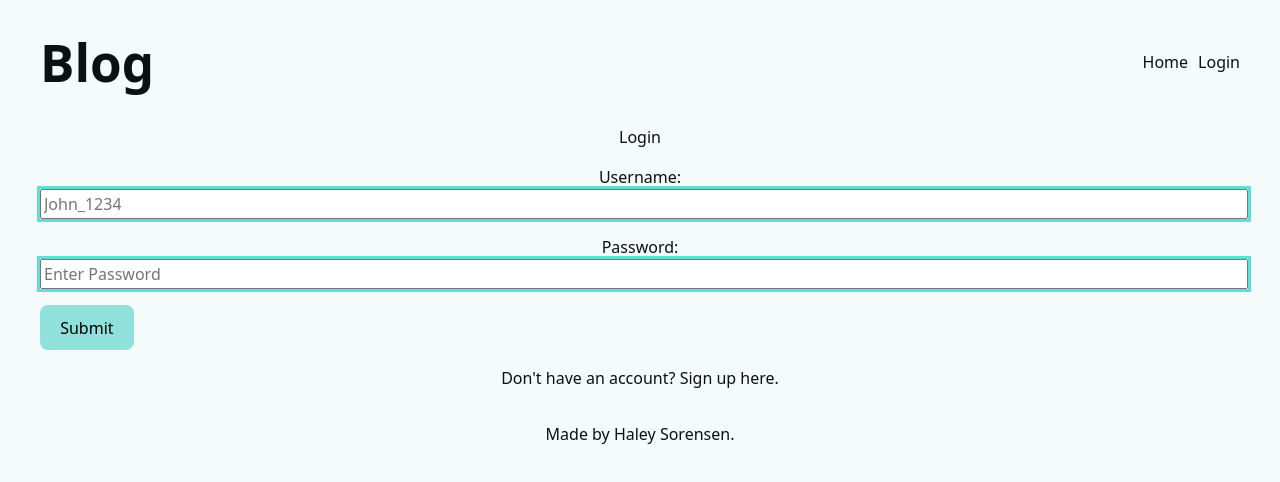
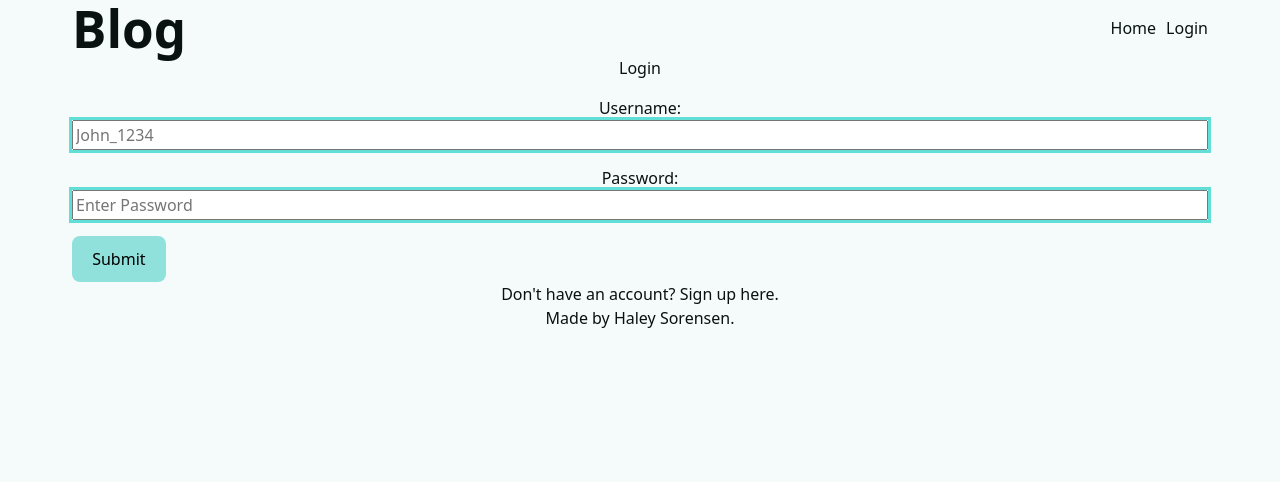
Before and after one commit to Hsoren31/blog-api, a React app in the folder blog/: page /login in a window 1280 px wide. Shown: the top 482 px of the page. Built offline with nearby package versions, Linux system fonts and the light colour scheme; no server answers; the HTML template or start-up script is replaced by a standard one.

Commit message:
FEAT: set css style reset

```diff
--- a/blog/src/index.css
+++ b/blog/src/index.css
@@ -24,6 +24,50 @@
   -moz-osx-font-smoothing: grayscale;
 }
 
+*,
+*::before,
+*::after {
+  box-sizing: border-box;
+}
+
+* {
+  margin: 0;
+}
+
+body {
+  display: flex;
+  place-items: center;
+  min-width: 320px;
+  min-height: 100vh;
+}
+
+p,
+h1,
+h2,
+h3,
+h4,
+h5,
+h6 {
+  overflow-wrap: break-word;
+}
+
+p {
+  text-wrap: pretty;
+}
+
+h1,
+h2,
+h3,
+h4,
+h5,
+h6 {
+  text-wrap: balance;
+}
+
+#root {
+  isolation: isolate;
+}
+
 a {
   font-weight: 500;
   color: var(--clr-text);
@@ -32,14 +76,6 @@ a {
 
 a:hover {
   color: var(--clr-text-hover);
-}
-
-body {
-  margin: 0;
-  display: flex;
-  place-items: center;
-  min-width: 320px;
-  min-height: 100vh;
 }
 
 h1 {
@@ -58,6 +94,7 @@ button {
   cursor: pointer;
   transition: border-color 0.25s;
 }
+
 button:hover {
   background-color: var(--clr-accent);
 }
```
